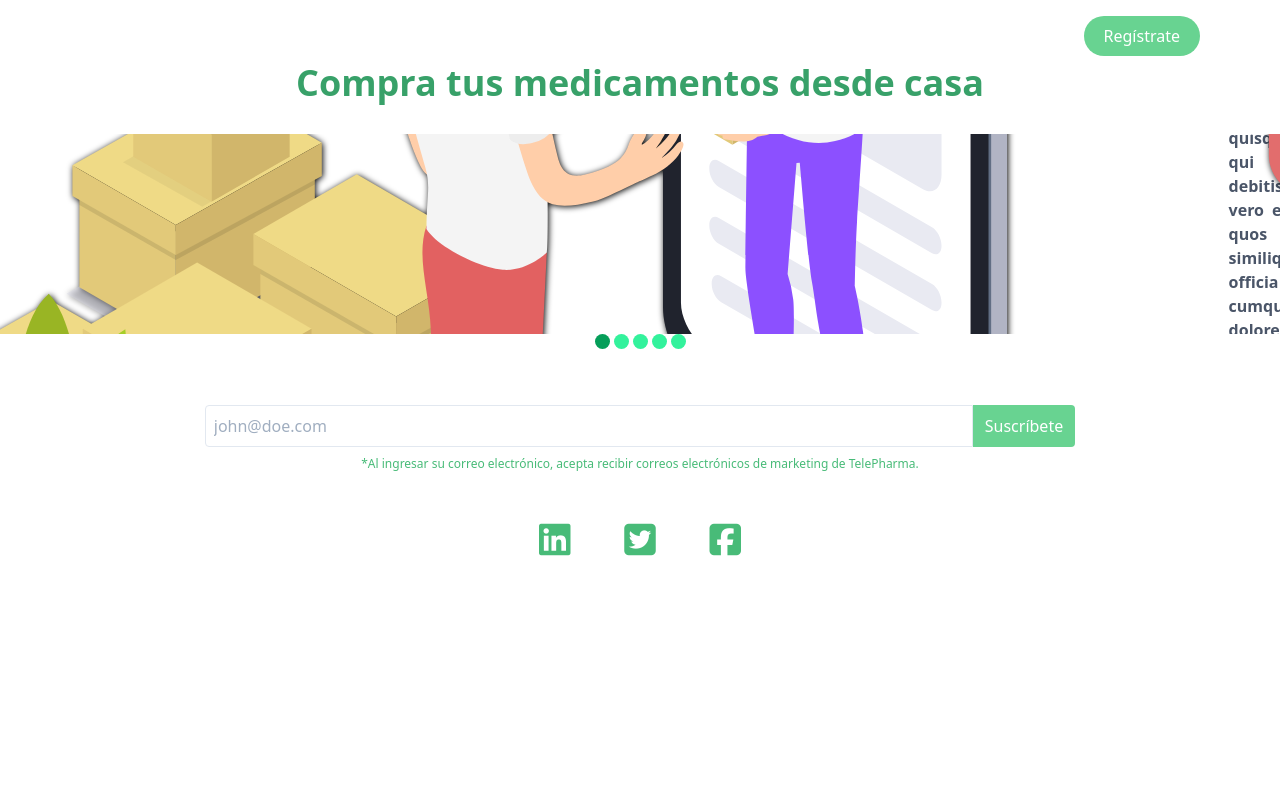
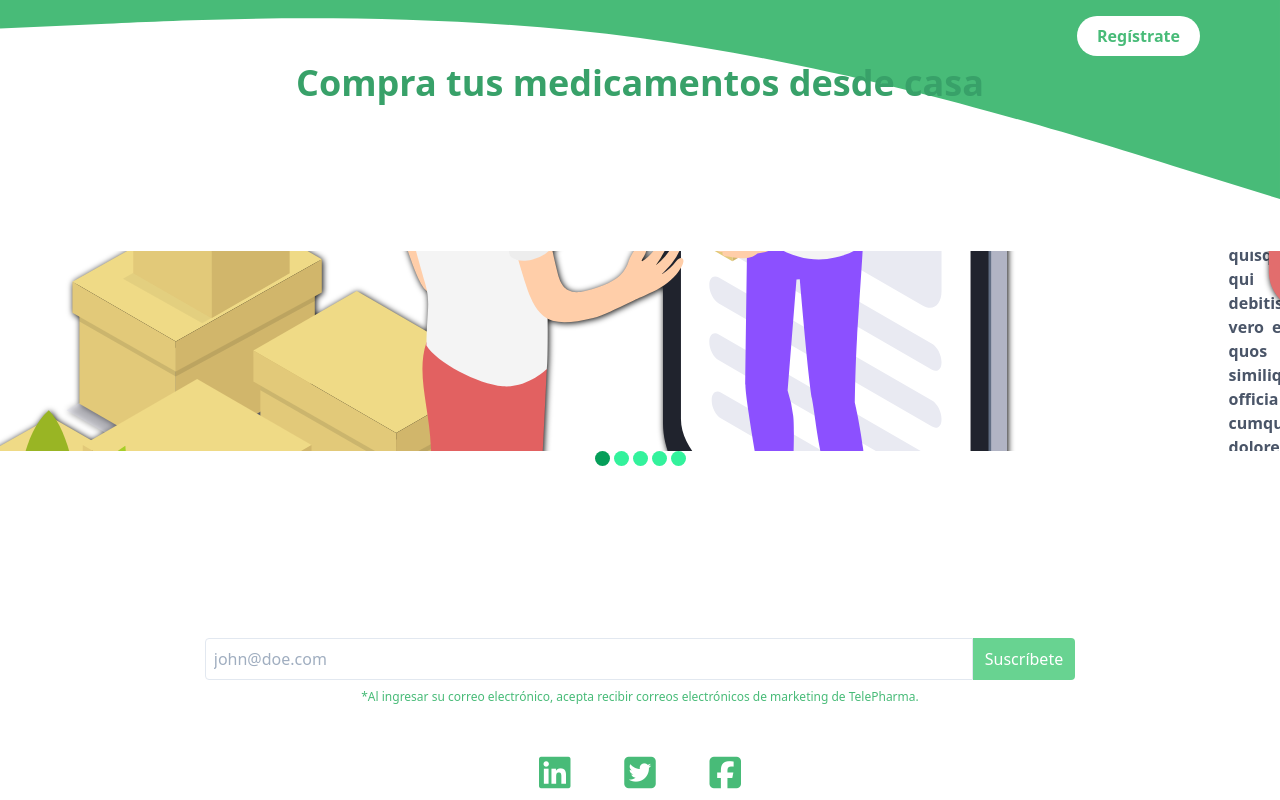
Before and after one commit to samuglz/landing-samuel-maria-adrian, a website built with Parcel: page src/index.html in a window 1280 px wide. Built offline with nearby package versions, Linux system fonts and the light colour scheme; some packages are replaced by stand-ins of ours.

Commit message:
reorganizadas las secciones y añadido fondo para el header

```diff
--- a/src/css/index.css
+++ b/src/css/index.css
@@ -5,11 +5,15 @@
 
 @tailwind base;
 @tailwind components;
-
 .img-shadow {
    filter: drop-shadow(1px 1px 3px #000);
 }
-
+.flip-wave {
+   transform: scaleX(-1);
+}
+.layer-wave {
+   z-index: -10;
+}
 @responsive {
    .slider {
       width: var(--slide-width);
--- a/src/index.html
+++ b/src/index.html
@@ -9,19 +9,25 @@
       <script defer src="js/index.js"></script>
       <title>TelePharma</title>
    </head>
-   <body class="overflow-x-hidden">
-      <div class="w-screen h-screen">
-         <header class="w-full flex justify-end">
+   <body class="flex flex-col min-h-screen">
+      <header>
+         <div class="absolute w-full h-auto layer-wave hidden md:block">
+            <svg class="flip-wave" xmlns="http://www.w3.org/2000/svg" viewBox="0 0 1440 320">
+               <path fill="#48bb78" d="M0 224l120-37.3C240 149 480 75 720 42.7c240-31.7 480-21.7 600-16l120 5.3V0H0z" />
+            </svg>
+         </div>
+         <div class="w-full flex justify-end">
             <a
-               class="px-5 py-2 rounded-full hover:bg-green-500 mt-2 mr-2 md:mt-4 md:mr-20 bg-green-400 text-white"
+               class="px-5 py-2 rounded-full hover:bg-green-400 hover:text-white mt-2 mr-2 md:mt-4 md:mr-20 bg-white text-green-500 font-bold"
                href="#"
+               >Regístrate</a
             >
-               Regístrate
-            </a>
-         </header>
+         </div>
          <div class="text-center mt-4 md:mt-0">
             <h2 id="title" class="font-bold text-green-600 text-4xl">Compra tus medicamentos desde casa</h2>
          </div>
+      </header>
+      <main class="flex-grow justify-center items-center flex">
          <section class="w-full md:py-6">
             <div id="sliderContainer" class="md:slider grid w-full h-auto">
                <section class="slide" id="section-1">
@@ -86,6 +92,8 @@
                <a id="nav-5" class="dot" href="#section-5"></a>
             </div>
          </section>
+      </main>
+      <footer>
          <section class="text-center md:mt-8">
             <div class="flex justify-center">
                <input
@@ -94,6 +102,7 @@
                   type="email"
                   name="email"
                   id="email"
+                  autocomplete="off"
                />
                <button class="px-3 py-2 bg-green-400 rounded rounded-l-none text-white hover:bg-green-500">
                   Suscríbete
@@ -108,11 +117,17 @@
          </section>
          <div class="flex justify-center md:mt-6 text-6xl md:text-4xl">
             <section class="md:pt-4 md:w-1/5 w-full flex justify-around">
-               <a href="#" class="text-green-500 hover:text-green-600"><i class="fab fa-linkedin"></i></a>
-               <a href="#" class="text-green-500 hover:text-green-600"><i class="fab fa-twitter-square"></i></a>
-               <a href="#" class="text-green-500 hover:text-green-600"><i class="fab fa-facebook-square"></i></a>
+               <a href="#" class="text-green-500 hover:text-green-600">
+                  <i class="fab fa-linkedin"></i>
+               </a>
+               <a href="#" class="text-green-500 hover:text-green-600">
+                  <i class="fab fa-twitter-square"></i>
+               </a>
+               <a href="#" class="text-green-500 hover:text-green-600">
+                  <i class="fab fa-facebook-square"></i>
+               </a>
             </section>
          </div>
-      </div>
+      </footer>
    </body>
 </html>
```
